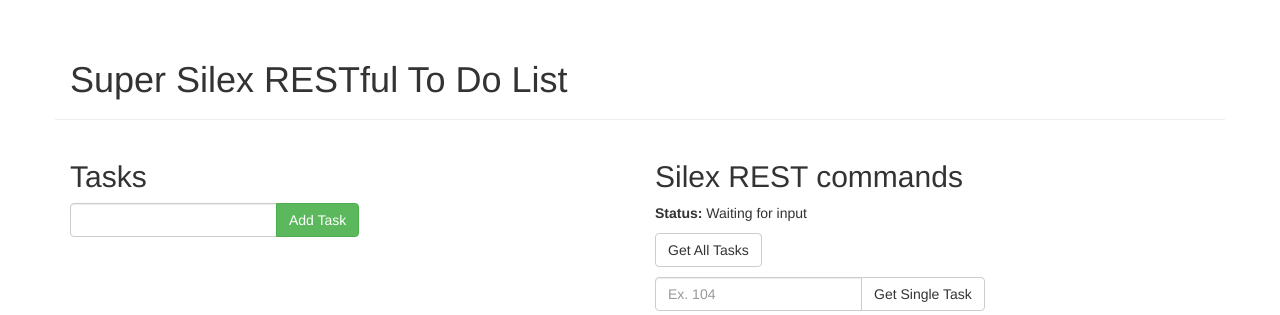
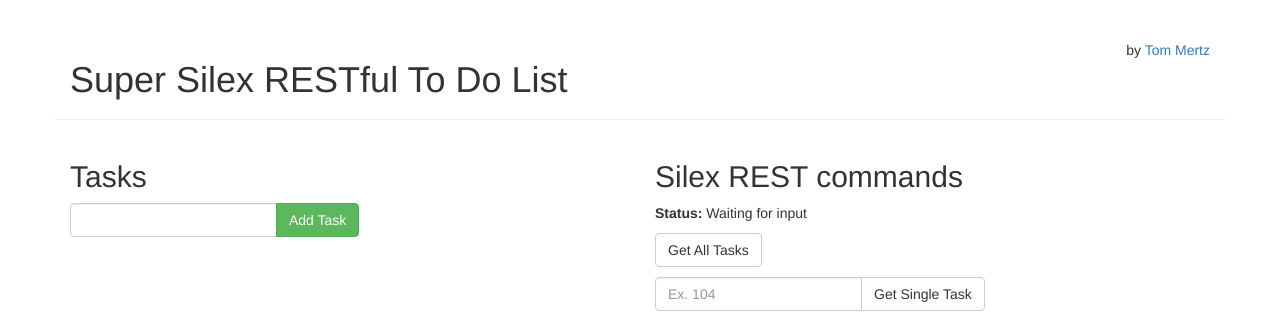
Before and after one commit to tfmertz/restful-silex-ang, a PHP site: template views/index.twig in a window 1280 px wide. Shown: the top 315 px of the page. Run offline with PHP 8.4, Linux system fonts and the light colour scheme; the template is opened without the code that fills it, so the values that code supplies are empty; some libraries are stand-ins or nearby versions.

Commit message:
Add viewport tag and link to github

```diff
--- a/views/index.twig
+++ b/views/index.twig
@@ -2,6 +2,7 @@
 
 <html>
   <head>
+    <meta name="viewport" content="width=device-width, initial-scale=1">
     <title>Twig Template</title>
     <link href="https://maxcdn.bootstrapcdn.com/bootstrap/3.3.4/css/bootstrap.min.css" rel="stylesheet">
     <link rel="stylesheet" href="css/styles.css" media="screen" charset="utf-8">
@@ -9,6 +10,7 @@
   <body ng-app="silexApp">
     <div ng-controller="silexCtrl">
       <div class="container page-header">
+        <p class="pull-right">by <a href="https://github.com/tfmertz/restful-silex-ang">Tom Mertz</a></p>
         <h1>Super Silex RESTful To Do List</h1>
       </div>
 
```
